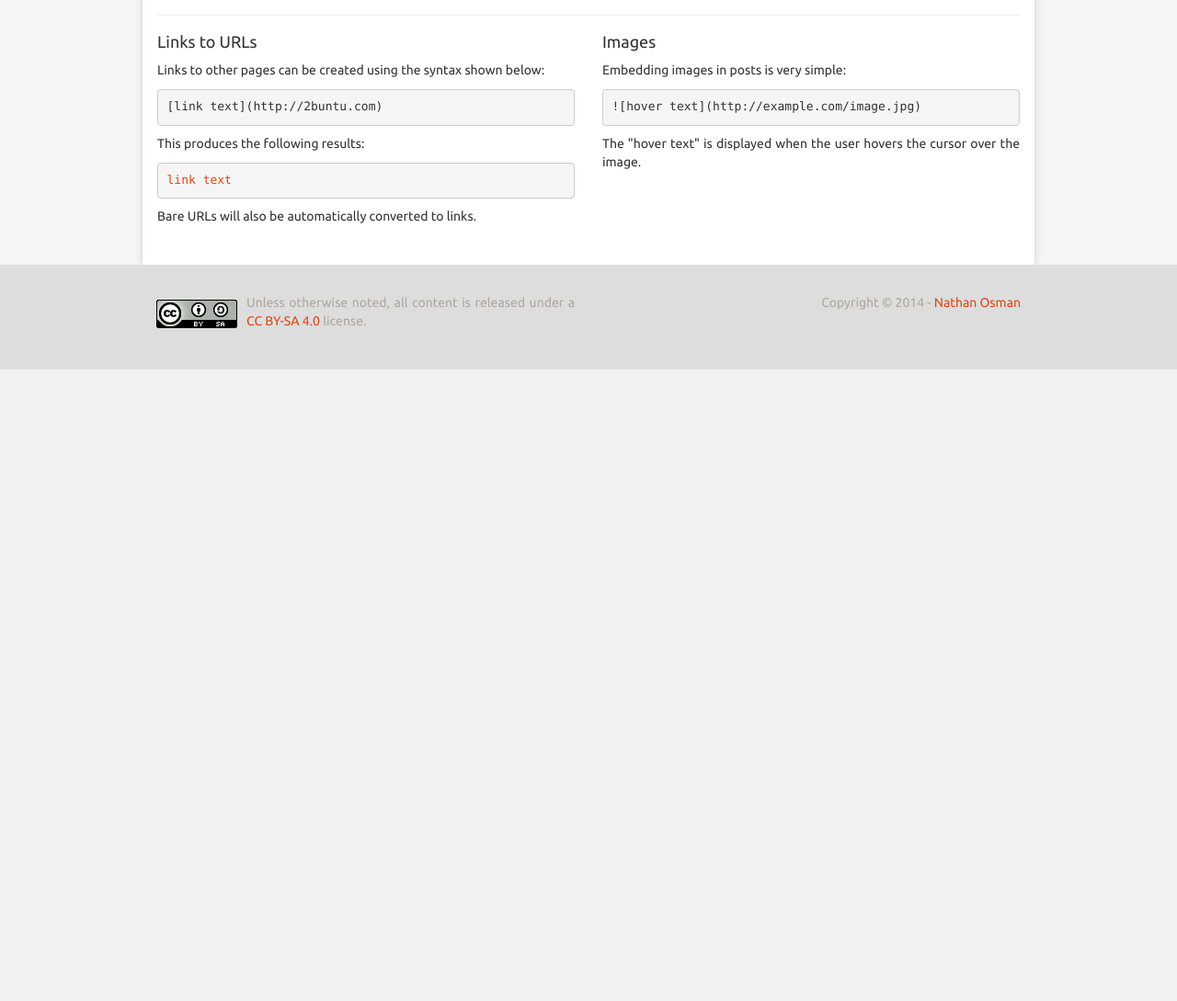
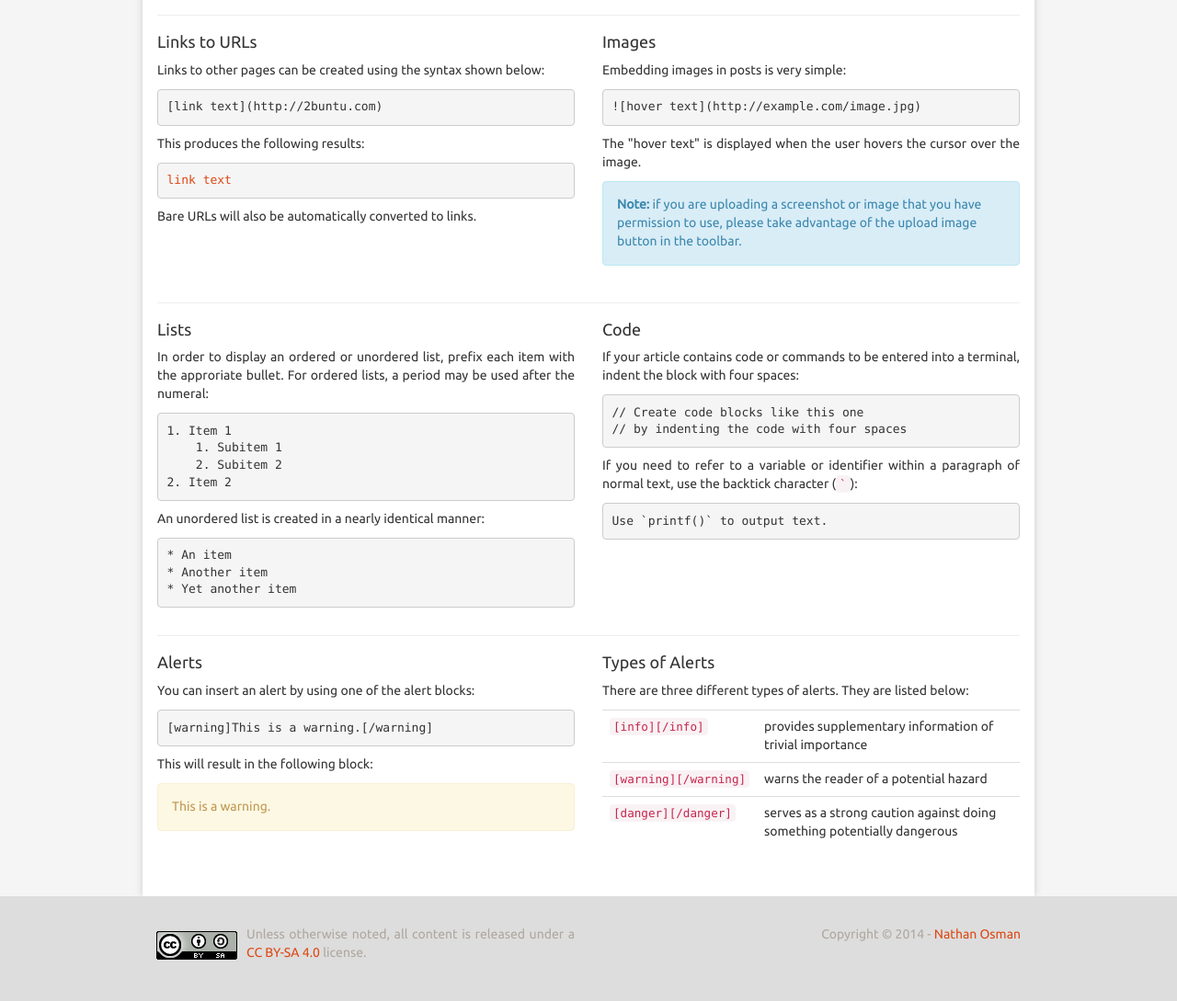
Before and after one commit to 2buntu/2buntu-blog, a Django app: template twobuntu/articles/templates/articles/markdown.html in a window 1280 px wide. Shown: the part 596-1685 px from the top of the page at 92% size. Before the commit the page ends 998 px from the top, so only its background shows below. Run offline with Django 3.2, Linux system fonts and the light colour scheme; the template is opened without the code that fills it, so the values that code supplies are empty; parts of the project's set-up code (start-up, migrations or seed data) failed here and were passed over; some libraries are stand-ins or nearby versions.

Commit message:
Updated Markdown help page with more syntax examples.

```diff
--- a/twobuntu/articles/templates/articles/markdown.html
+++ b/twobuntu/articles/templates/articles/markdown.html
@@ -33,6 +33,73 @@
             <p>Embedding images in posts is very simple:</p>
             <pre>![hover text](http://example.com/image.jpg)</pre>
             <p>The "hover text" is displayed when the user hovers the cursor over the image.</p>
+            <div class="alert alert-info">
+                <strong>Note:</strong> if you are uploading a screenshot or image that you
+                have permission to use, please take advantage of the upload image button
+                in the toolbar.
+            </div>
+        </div>
+    </div>
+    <hr>
+    <div class="row">
+        <div class="col-lg-6">
+            <h4>Lists</h4>
+            <p>
+                In order to display an ordered or unordered list, prefix each item with
+                the approriate bullet. For ordered lists, a period may be used after the numeral:
+            </p>
+            <pre>1. Item 1
+    1. Subitem 1
+    2. Subitem 2
+2. Item 2</pre>
+            <p>An unordered list is created in a nearly identical manner:</p>
+            <pre>* An item
+* Another item
+* Yet another item</pre>
+        </div>
+        <div class="col-lg-6">
+            <h4>Code</h4>
+            <p>
+                If your article contains code or commands to be entered into a terminal,
+                indent the block with four spaces:
+            </p>
+            <pre>// Create code blocks like this one
+// by indenting the code with four spaces</pre>
+            <p>
+                If you need to refer to a variable or identifier within a paragraph
+                of normal text, use the backtick character (<code>`</code>):
+            </p>
+            <pre>Use `printf()` to output text.</pre>
+        </div>
+    </div>
+    <hr>
+    <div class="row">
+        <div class="col-lg-6">
+            <h4>Alerts</h4>
+            <p>
+                You can insert an alert by using one of the alert blocks:
+            </p>
+            <pre>[warning]This is a warning.[/warning]</pre>
+            <p>This will result in the following block:</p>
+            <div class="alert alert-warning">This is a warning.</div>
+        </div>
+        <div class="col-lg-6">
+            <h4>Types of Alerts</h4>
+            <p>There are three different types of alerts. They are listed below:</p>
+            <table class="table">
+                <tr>
+                    <td><code>[info][/info]</code></td>
+                    <td>provides supplementary information of trivial importance</td>
+                </tr>
+                <tr>
+                    <td><code>[warning][/warning]</code></td>
+                    <td>warns the reader of a potential hazard</td>
+                </tr>
+                <tr>
+                    <td><code>[danger][/danger]</code></td>
+                    <td>serves as a strong caution against doing something potentially dangerous</td>
+                </tr>
+            </table>
         </div>
     </div>
 {% endblock %}
```
